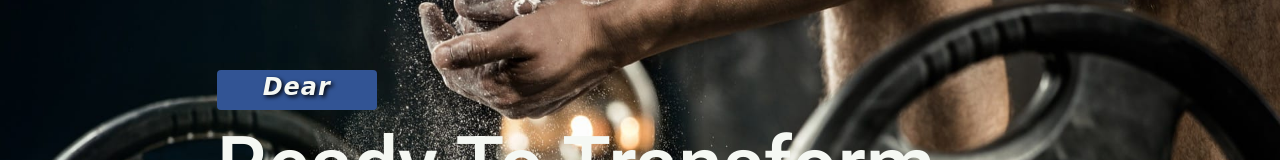
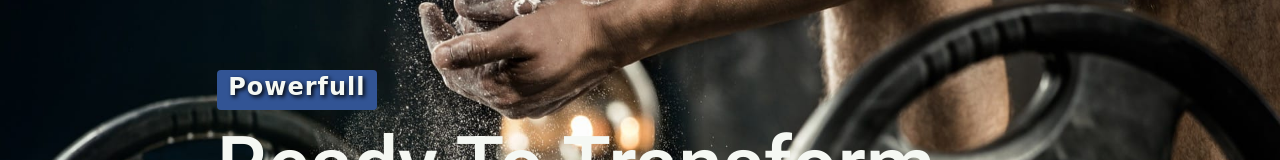
Before and after one commit to SwatejGoud/EcommerceSportsWebsite, a website built with Vite: page index.html in a window 1280 px wide. Shown: the part 122-282 px from the top of the page. Built offline with nearby package versions, Linux system fonts and the light colour scheme.

Commit message:
Update index.html

```diff
--- a/index.html
+++ b/index.html
@@ -50,7 +50,7 @@
     <section id="home" class="home">
       <div class="home-container">
         <div class="container">
-          <h6 class="power"><p><i>Dear</i></p></h6>
+          <h6 class="power">Powerfull</h6>
           <h1>Ready To Transform<Br/>Your Body?</h1>
           <br />
           <p>
```
